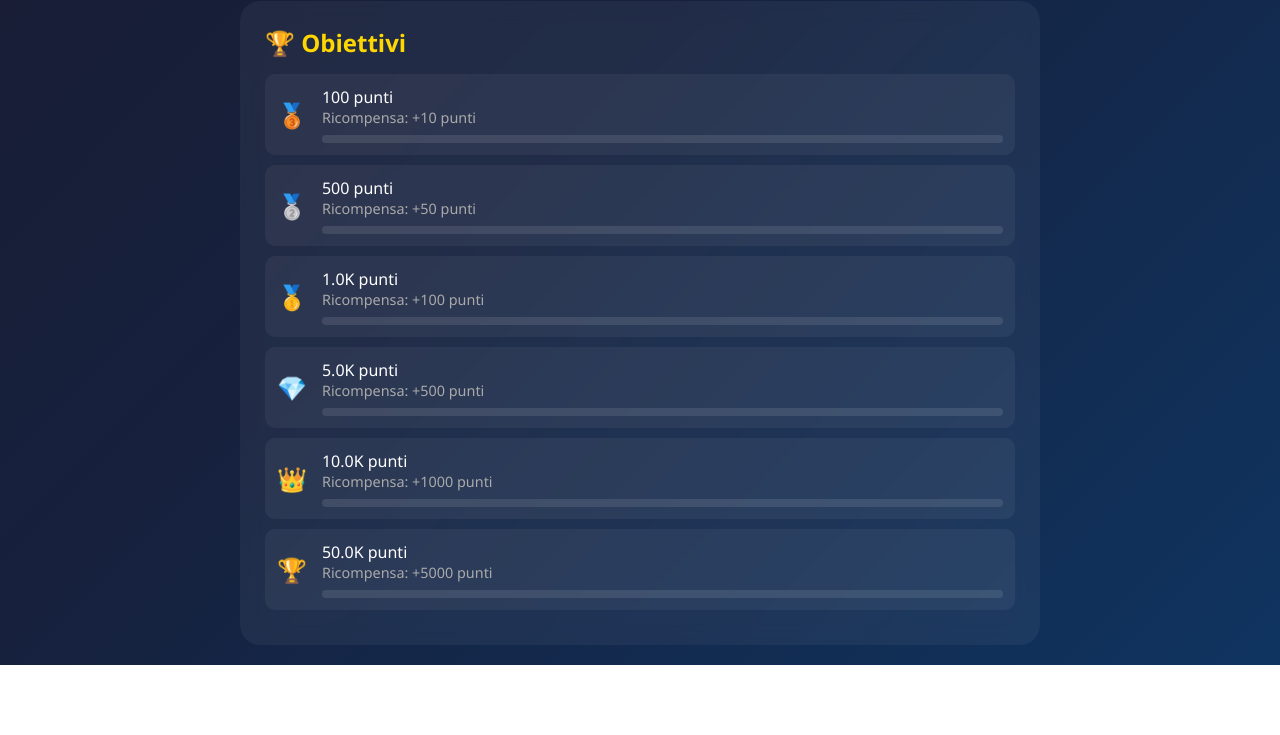
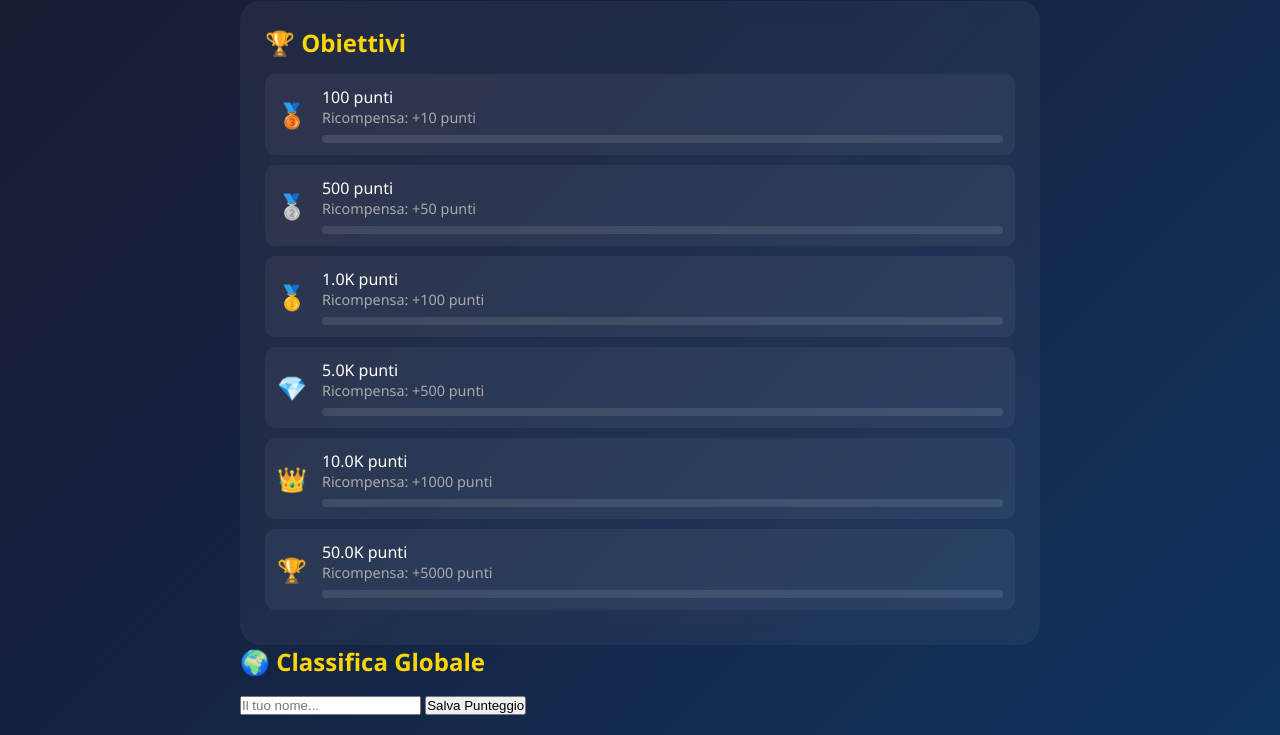
Before and after one commit to Cate159/syte, a website: page index.html in a window 1280 px wide. Shown: the part 600-1335 px from the top of the page. Before the commit the page ends 1265 px from the top, so only its background shows below. Drawn offline with Linux system fonts and the light colour scheme.

Commit message:
Auto update

```diff
--- a/index.html
+++ b/index.html
@@ -49,6 +49,15 @@
             <h2>🏆 Obiettivi</h2>
             <div id="milestones"></div>
         </div>
+
+        <div class="global-leaderboard">
+            <h2>🌍 Classifica Globale</h2>
+            <div class="save-score">
+                <input type="text" id="playerName" placeholder="Il tuo nome..." maxlength="15">
+                <button onclick="saveScore()">Salva Punteggio</button>
+            </div>
+            <div id="leaderboardList"></div>
+        </div>
     </div>
     <script src="script.js"></script>
 </body>
```
